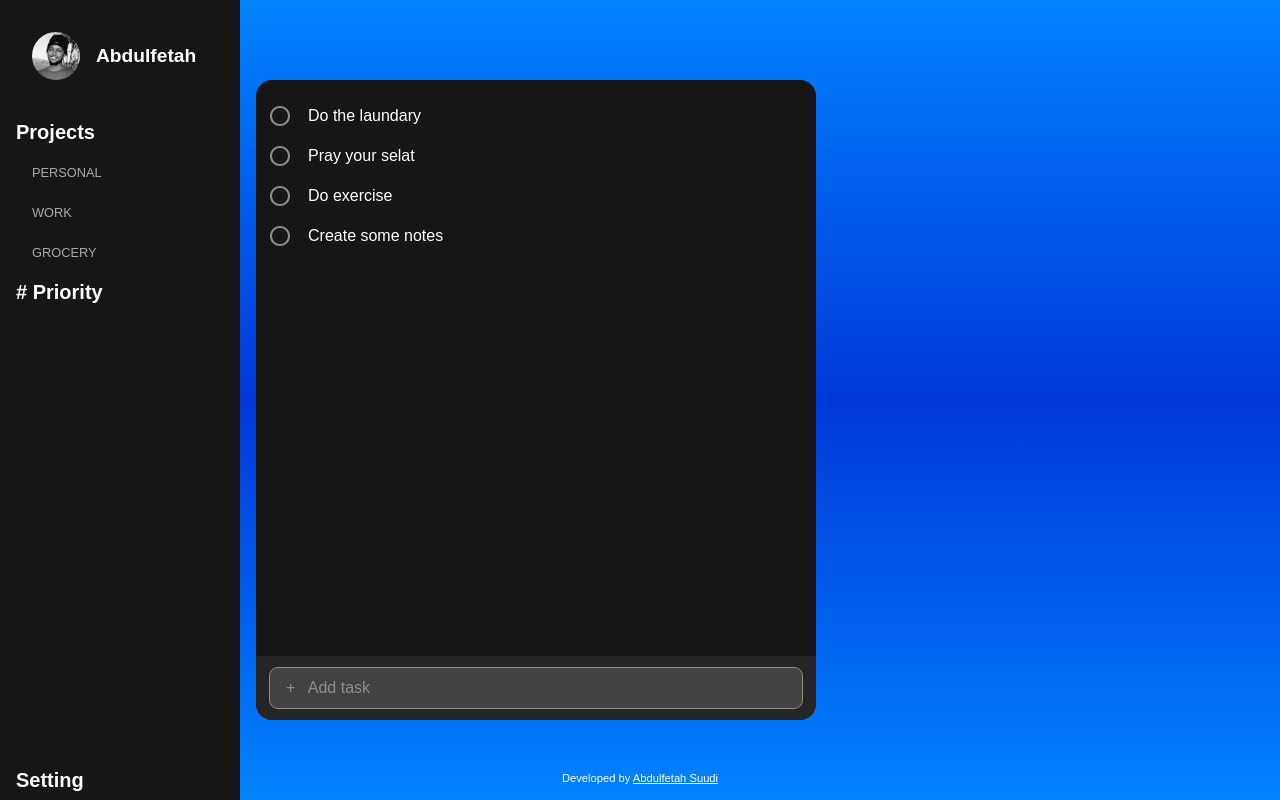
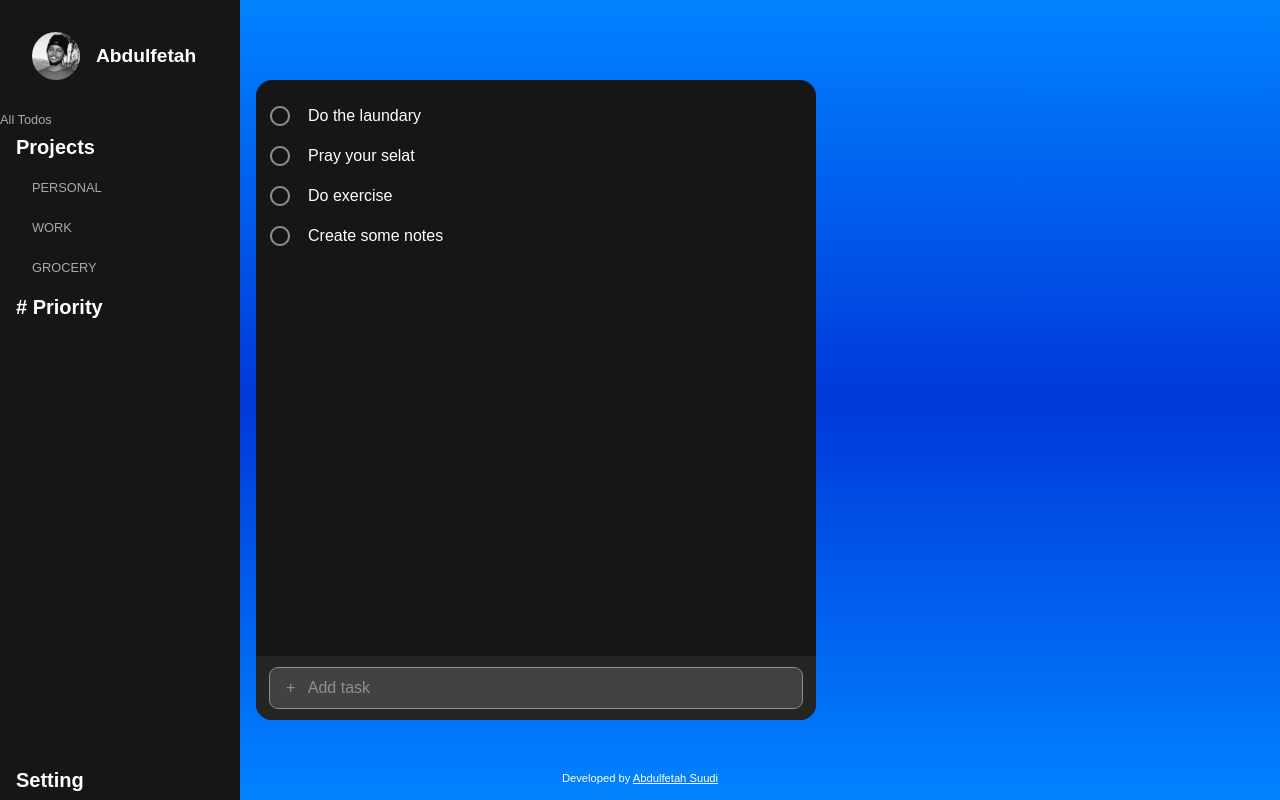
Before and after one commit to iamsuudi/to-do-list, a website built with webpack: page src/index.html in a window 1280 px wide. Built offline with nearby package versions, Linux system fonts and the light colour scheme.

Commit message:
Add alltodos button

```diff
--- a/src/index.html
+++ b/src/index.html
@@ -11,6 +11,7 @@
                 <img src="./assets/images/user-pic.jpg" alt="" />
                 <p class="username">Abdulfetah</p>
             </div>
+            <button class="all-todos">All Todos</button>
             <div class="projects-top">
                 <button class="my-lists">Projects</button>
                 <button class="add-project small"></button>
```
